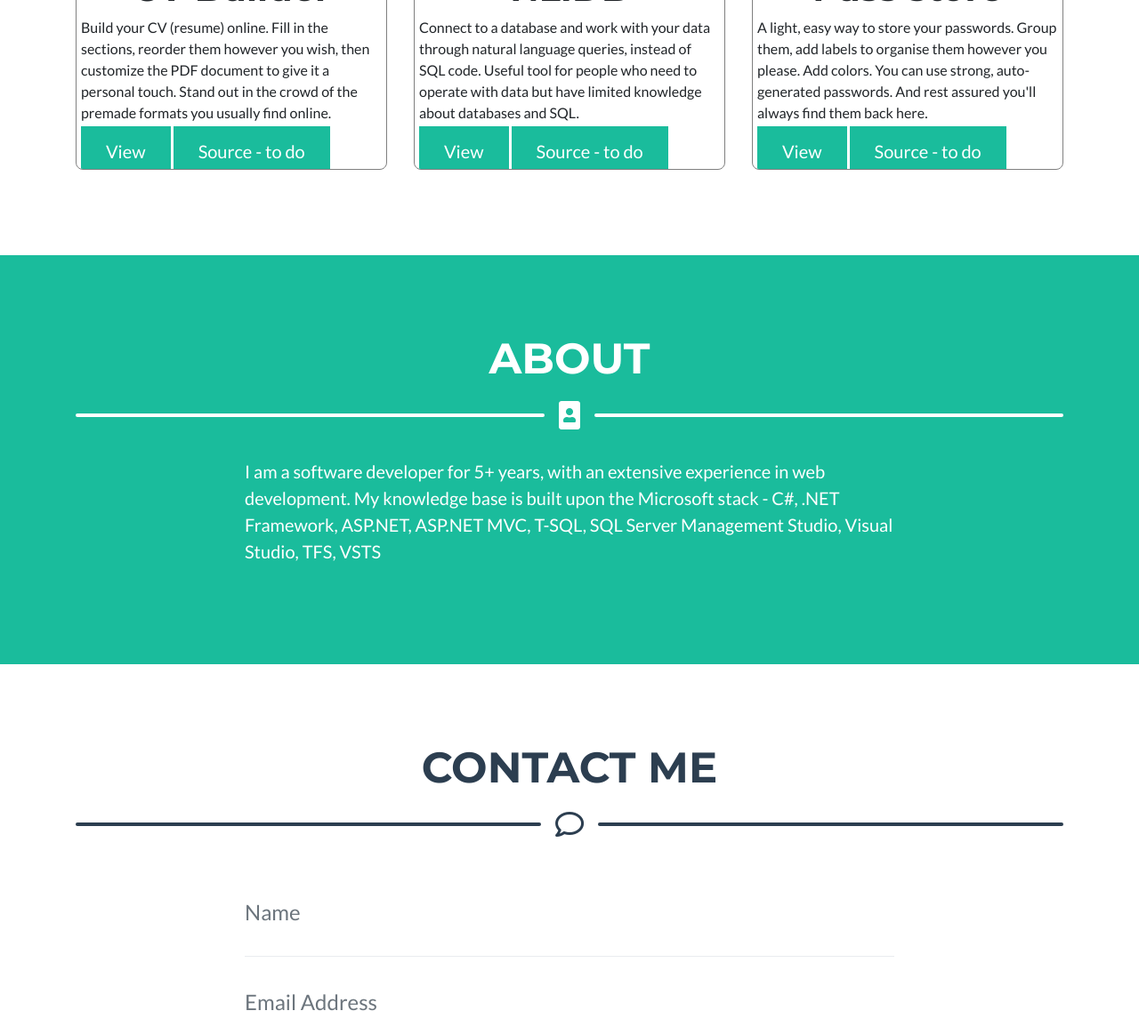
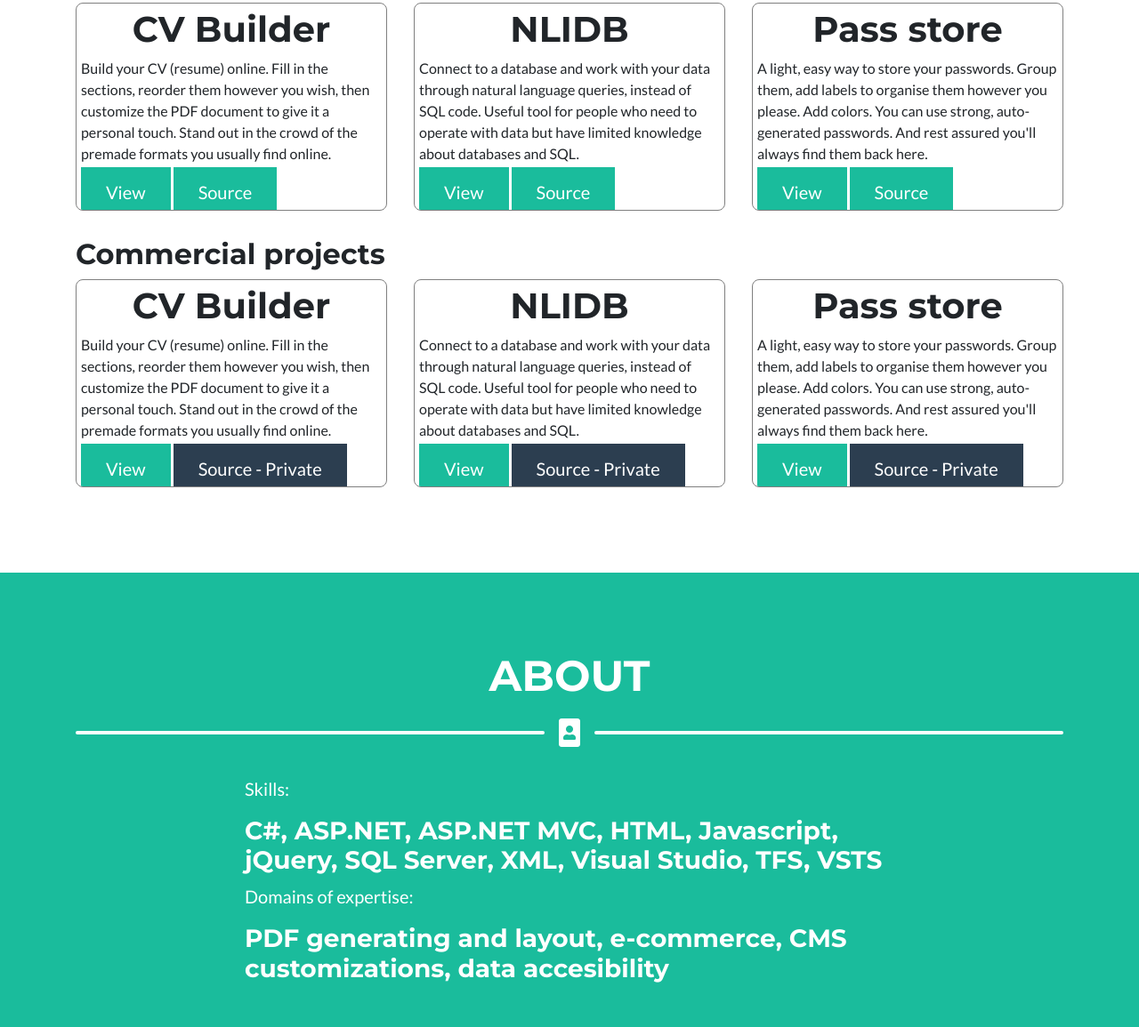
Before and after one commit to byby9999/byby9999.github.io, a website with bundled scripts: page index.html in a window 1280 px wide. Shown: the part 659-1814 px from the top of the page at 89% size. Built offline with nearby package versions, Linux system fonts and the light colour scheme.

Commit message:
styling + portfolio

```diff
--- a/index.html
+++ b/index.html
@@ -78,45 +78,69 @@
         <div class="divider-custom-line"></div>
       </div>
 
-      <!-- Portfolio Grid Items -->
+      <h2>Showcase projects</h2>
       <div class="row">
-
-        <!-- Portfolio Item 1 -->
         <div class="col-md-6 col-lg-4">
           <div class="portfolio-item mx-auto">
             <h1 class="text-center">CV Builder</h1>
             <p>Build your CV (resume) online. Fill in the sections, reorder them however you wish, then customize the PDF document to give it a personal touch. Stand out in the crowd of the premade formats you usually find online.</p>
             <a href="http://alexandrabalean.ro/cvbuilder" target="_blank" class="btn-primary btn-xl">View</a>
-            <a href="#" class="btn-primary btn-xl">Source - to do</a>
+            <a href="#" class="btn-primary btn-xl">Source</a>
           </div>
         </div>
 
-        <!-- Portfolio Item 2 -->
         <div class="col-md-6 col-lg-4">
           <div class="portfolio-item mx-auto">
           	<h1 class="text-center">NLIDB</h1>
           	<p>Connect to a database and work with your data through natural language queries, instead of SQL code. Useful tool for people who need to operate with data but have limited knowledge about databases and SQL.</p>
           	 <a href="#" target="_blank" class="btn-primary btn-xl">View</a>
-             <a href="#" class="btn-primary btn-xl">Source - to do</a>
+             <a href="#" class="btn-primary btn-xl">Source</a>
 
-            <!--<img class="img-fluid" src="img/portfolio/circus.png" alt="">-->
           </div>
         </div>
 
-        <!-- Portfolio Item 3 -->
         <div class="col-md-6 col-lg-4">
           <div class="portfolio-item mx-auto">
           	<h1 class="text-center">Pass store</h1>
           	<p>A light, easy way to store your passwords. Group them, add labels to organise them however you please. Add colors. You can use strong, auto-generated passwords. And rest assured you'll always find them back here.</p>
           	 <a href="#" target="_blank" class="btn-primary btn-xl">View</a>
-             <a href="#" class="btn-primary btn-xl">Source - to do</a>
+             <a href="#" class="btn-primary btn-xl">Source</a>
 
-            <!--<img class="img-fluid" src="img/portfolio/circus.png" alt="">-->
+          </div>
+        </div>
+      </div>
+
+      <h2>Commercial projects</h2>
+      <div class="row">
+        <div class="col-md-6 col-lg-4">
+          <div class="portfolio-item mx-auto">
+            <h1 class="text-center">CV Builder</h1>
+            <p>Build your CV (resume) online. Fill in the sections, reorder them however you wish, then customize the PDF document to give it a personal touch. Stand out in the crowd of the premade formats you usually find online.</p>
+            <a href="http://alexandrabalean.ro/cvbuilder" target="_blank" class="btn-primary btn-xl">View</a>
+            <a class="btn-secondary btn-xl disabled">Source - Private</a>
           </div>
         </div>
 
+        <div class="col-md-6 col-lg-4">
+          <div class="portfolio-item mx-auto">
+          	<h1 class="text-center">NLIDB</h1>
+          	<p>Connect to a database and work with your data through natural language queries, instead of SQL code. Useful tool for people who need to operate with data but have limited knowledge about databases and SQL.</p>
+          	 <a href="#" target="_blank" class="btn-primary btn-xl">View</a>
+             <a class="btn-secondary btn-xl disabled">Source - Private</a>
+
+          </div>
+        </div>
+
+        <div class="col-md-6 col-lg-4">
+          <div class="portfolio-item mx-auto">
+          	<h1 class="text-center">Pass store</h1>
+          	<p>A light, easy way to store your passwords. Group them, add labels to organise them however you please. Add colors. You can use strong, auto-generated passwords. And rest assured you'll always find them back here.</p>
+          	 <a href="#" target="_blank" class="btn-primary btn-xl">View</a>
+             <a class="btn-secondary btn-xl disabled">Source - Private</a>
+
+          </div>
+        </div>
       </div>
-      <!-- /.row -->
 
     </div>
   </section>
@@ -135,13 +159,15 @@
           <i class="fas fa-portrait"></i>
         </div>
         <div class="divider-custom-line"></div>
-
       </div>
 
       <!-- About Section Content -->
       <div class="row">
         <div class="col-lg-8 ml-auto mr-auto">
-          <p class="lead">I am a software developer for 5+ years, with an extensive experience in web development. My knowledge base is built upon the Microsoft stack - C#, .NET Framework, ASP.NET, ASP.NET MVC, T-SQL, SQL Server Management Studio, Visual Studio, TFS, VSTS</p>
+          <p class="lead">Skills:</p>
+          <h3>C#, ASP.NET, ASP.NET MVC, HTML, Javascript, jQuery, SQL Server, XML, Visual Studio, TFS, VSTS</h3>
+          <p class="lead">Domains of expertise:</p>
+          <h3>PDF generating and layout, e-commerce, CMS customizations, data accesibility</h3>
         </div>
       </div>
 
```
Also changed, not shown: css/freelancer.min.css.
